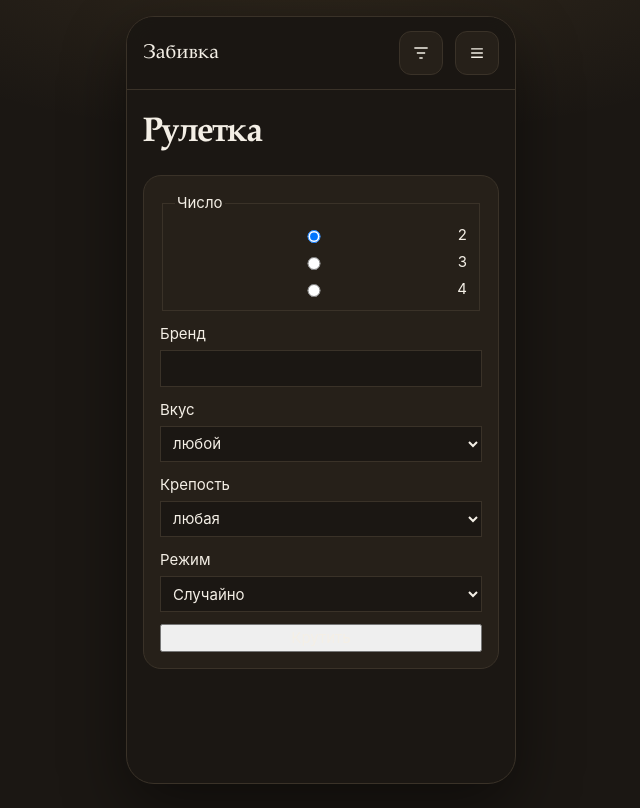
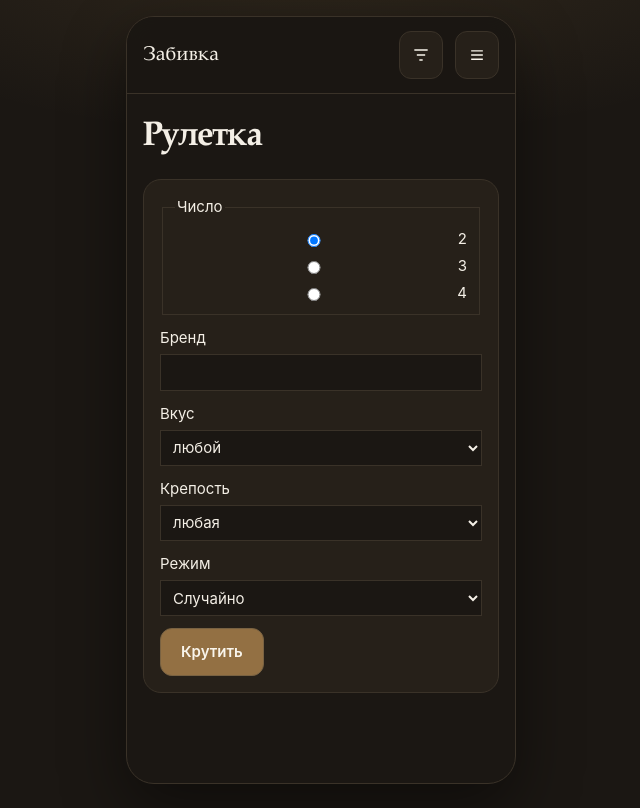
Before and after one commit to Azkvns/Zabivka, a React (Vite) app in the folder frontend/: page / in a window 1280 px wide. Shown: the whole page, without its empty margins (319-959 px from the left). Built offline with nearby package versions, Linux system fonts and the light colour scheme.

Commit message:
fix(frontend): shell review — inert menu, button fill, motion
Disable wheel-glow animation under reduced motion, restore default primary button styling from accent tokens, and keep closed menu drawer out of focus order with inert.

```diff
--- a/frontend/src/index.css
+++ b/frontend/src/index.css
@@ -37,7 +37,28 @@ body {
 button {
   font: inherit;
   cursor: pointer;
-  color: inherit;
+  display: inline-flex;
+  align-items: center;
+  justify-content: center;
+  min-height: 48px;
+  padding: 12px 20px;
+  border-radius: var(--radius);
+  border: 1px solid color-mix(in oklch, var(--accent) 40%, var(--border));
+  font-weight: 560;
+  background: var(--btn-fill);
+  color: var(--btn-fg);
+  width: fit-content;
+}
+
+button:disabled {
+  opacity: 0.5;
+  cursor: default;
+}
+
+button:hover:not(:disabled):where(
+    :not(.icon-btn):not(.btn-ghost):not(.btn-secondary):not(.menu-link):not(.chip):not(.tab):not(.scrim)
+  ) {
+  background: color-mix(in oklch, var(--btn-fill) 88%, black);
 }
 
 a {
@@ -663,6 +684,7 @@ li button {
 
 @media (prefers-reduced-motion: reduce) {
   .wheel,
+  .wheel-glow,
   .result {
     animation: none;
     transition-duration: 0.01s;
--- a/frontend/src/shell.tsx
+++ b/frontend/src/shell.tsx
@@ -68,6 +68,7 @@ export function MenuDrawer({
       className={`menu-drawer${open ? ' is-open' : ''}`}
       aria-label="Разделы"
       aria-hidden={!open}
+      inert={!open ? true : undefined}
     >
       <div className="row-between">
         <h2>Меню</h2>
```
Also changed, not shown: 1 other file (tests, documents, lock files or other folders).
